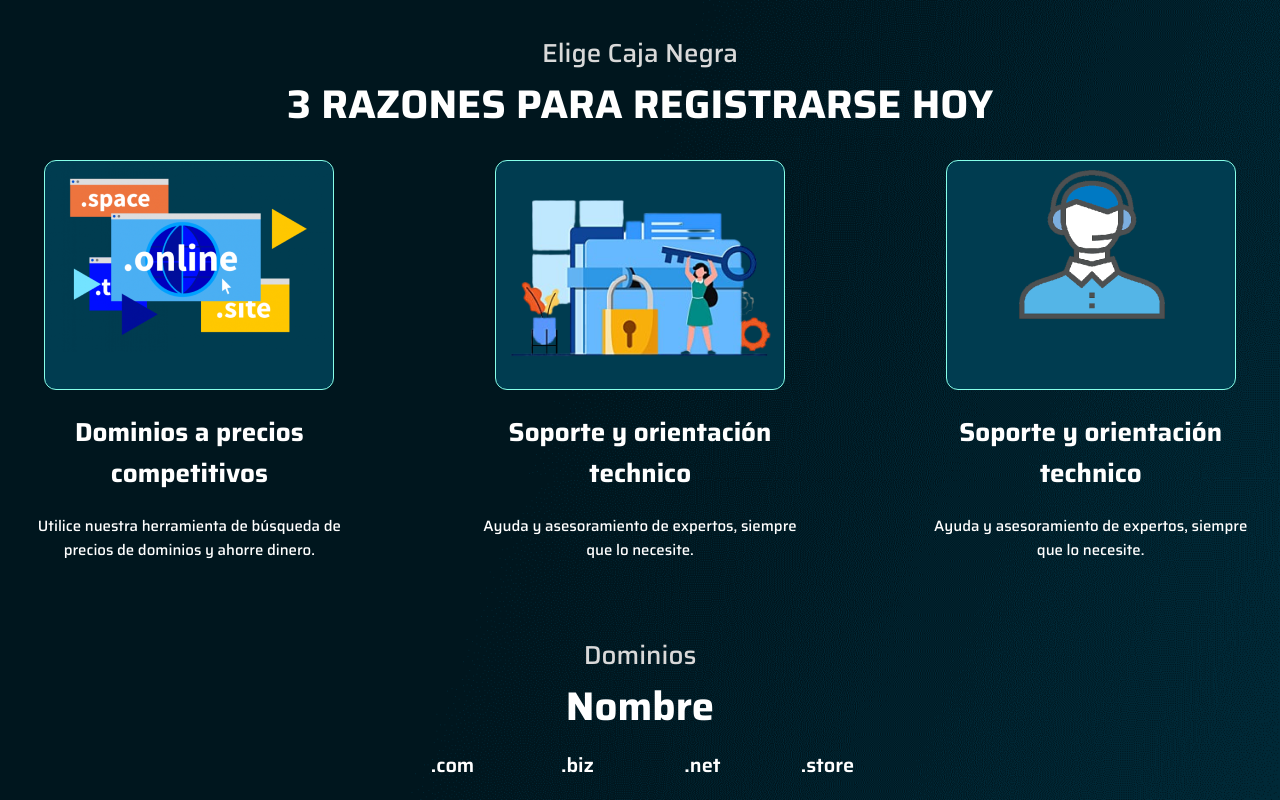
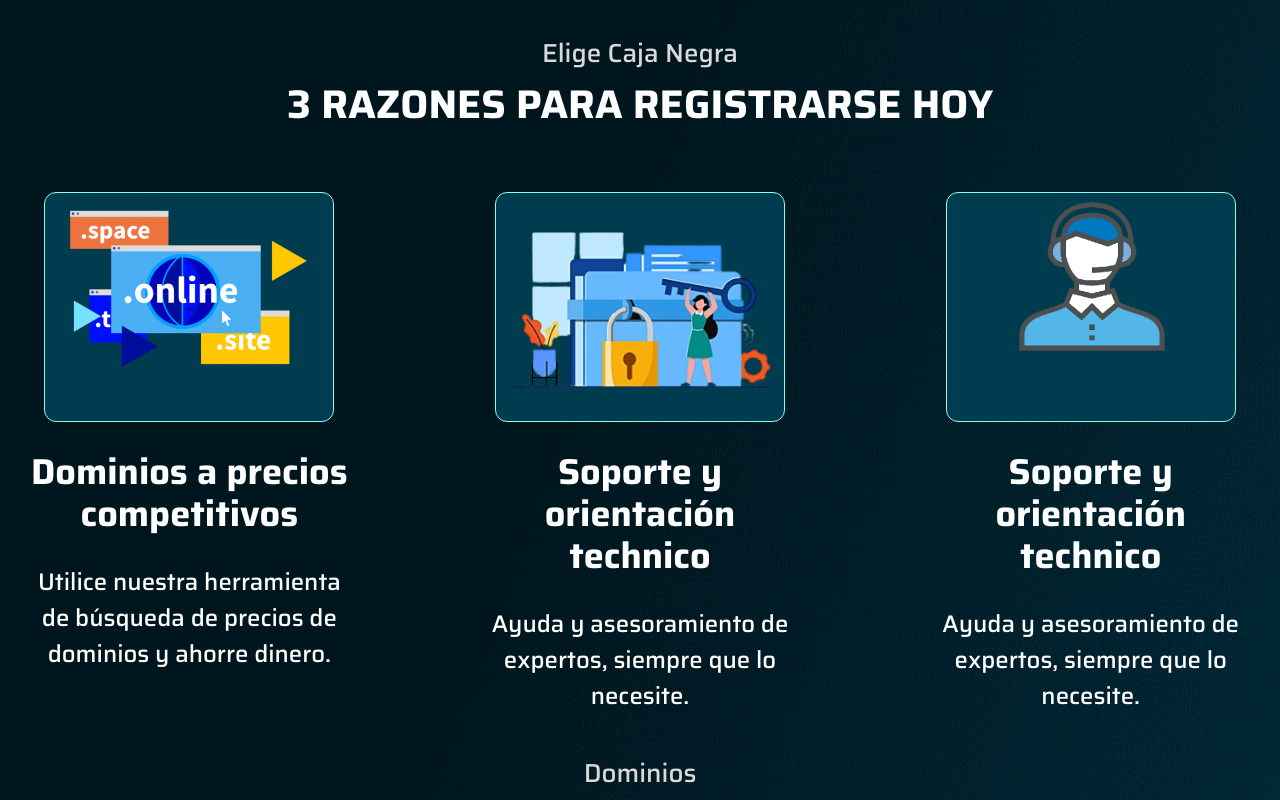
Before and after one commit to Palnetguy/caja-negra-frontend, a React (Create React App) app: page /dominos in a window 1280 px wide. Shown: the part 880-1680 px from the top of the page. Built offline with nearby package versions, Linux system fonts and the light colour scheme.

Commit message:
dominica

```diff
--- a/src/styles/registra_dominio.css
+++ b/src/styles/registra_dominio.css
@@ -60,6 +60,7 @@
   flex-wrap: wrap;
   padding: 1.5em;
   justify-content: space-between;
+  margin-top: 2em;
 }
 .register_domino .register_domino_op .register_domin_each {
   width: calc((100% / 3) - 5em);
@@ -68,6 +69,7 @@
   flex-direction: column;
   align-items: center;
   /* justify-content: center; */
+height: 488px;
 }
 .desarollo_page .desarollo .desarollo_more {
   display: flex;
@@ -113,6 +115,9 @@
   width: 290px;
   height: 230px;
   flex-shrink: 0;
+  width: 290px;
+height: 230px;
+
 }
 .register_domino .register_domino_op .register_domin_each h1 {
   color: #fff;
@@ -122,6 +127,12 @@
   font-style: normal;
   font-weight: 700;
   margin: 0.8em 0;
+  font-family: Saira;
+font-size: 36px;
+font-weight: 700;
+line-height: 42px;
+text-align: center;
+
 }
 .register_domino .register_domino_op .register_domin_each p {
   color: #fff;
@@ -130,6 +141,12 @@
   font-size: 15px;
   font-style: normal;
   font-weight: 500;
+  font-family: Saira;
+font-size: 24px;
+font-weight: 500;
+line-height: 36px;
+text-align: center;
+
 }
 .register_domino .domains {
   padding-top: 3em;
@@ -161,7 +178,7 @@
   flex-direction: column;
   align-items: flex-start;
   /* justify-content: center; */
-  margin-bottom: 2em;
+  margin-bottom: 3.5em;
   height: 512px;
 }
 .register_domino .domains .more_domain .more_domain_each .image {
```
